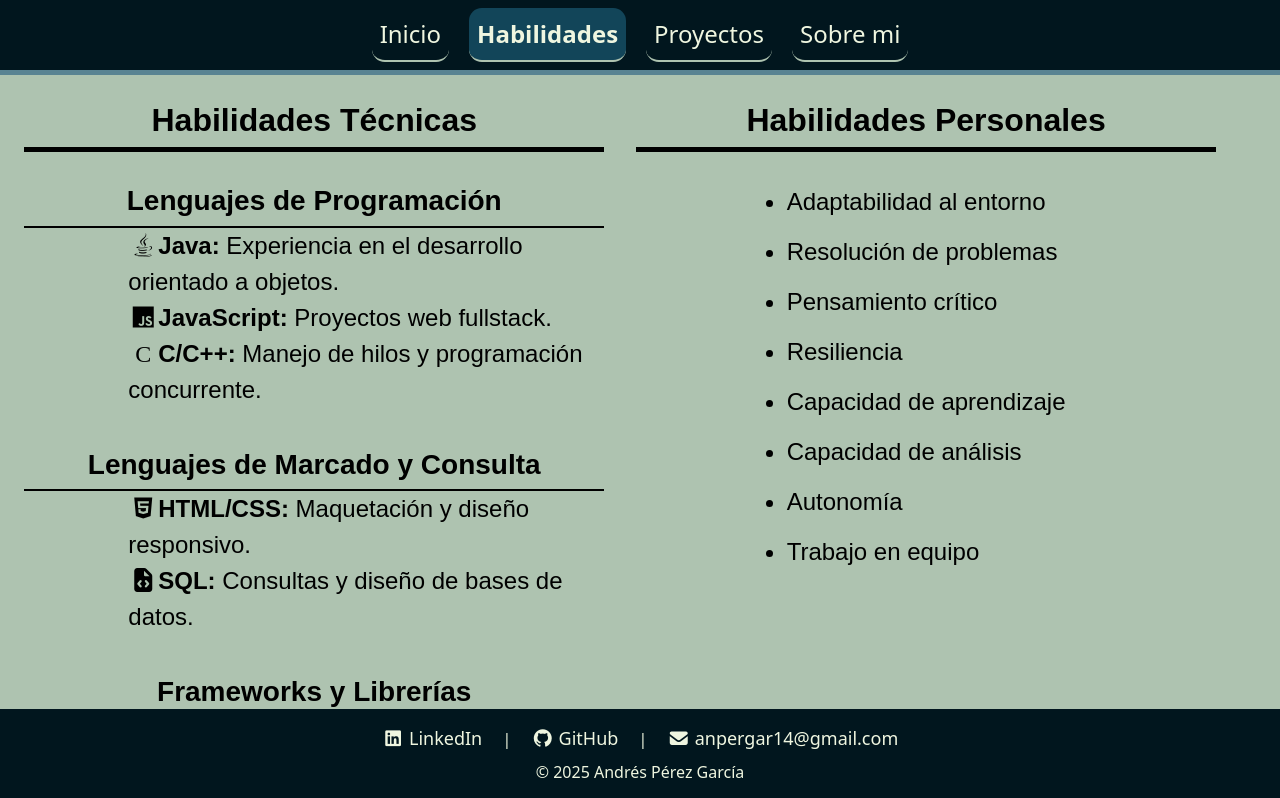
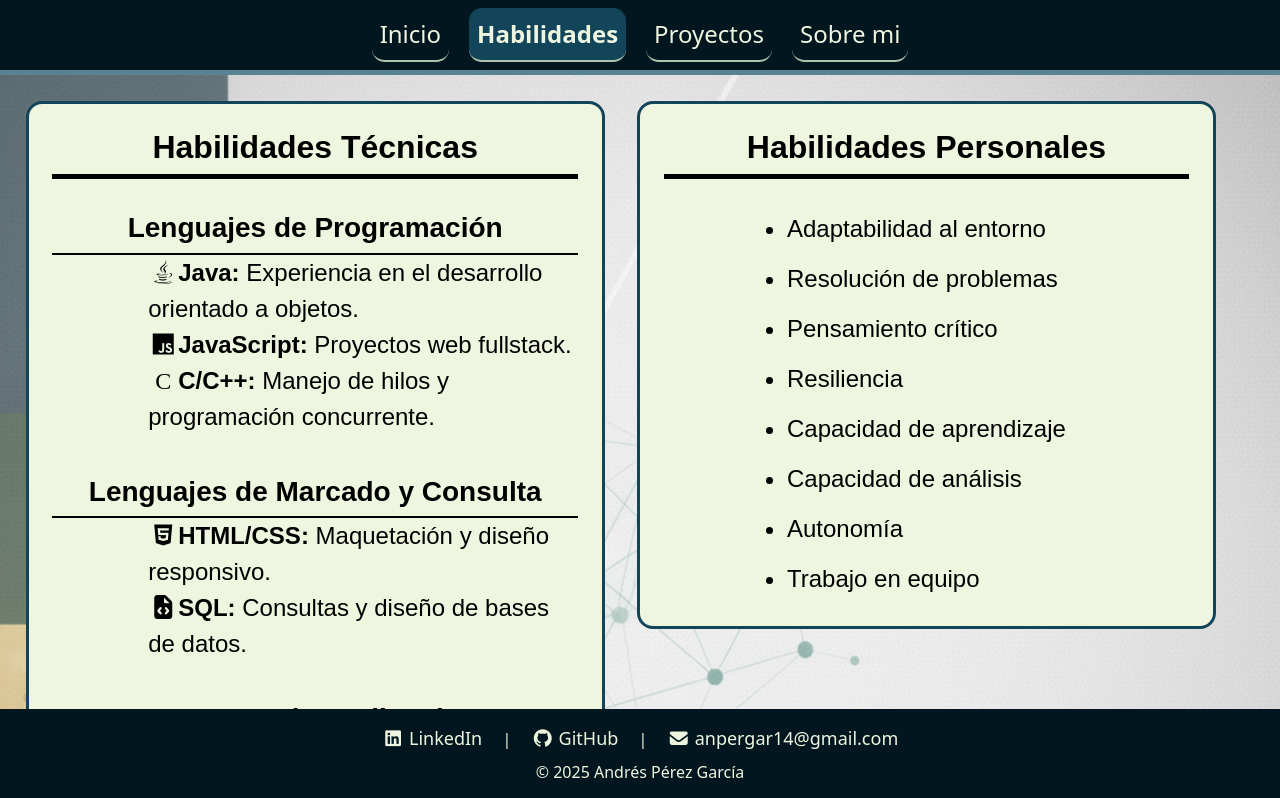
Before and after one commit to Andrespg14/Mi-Portfolio, a React (Create React App) app in the folder frontend/: page /habilidades in a window 1280 px wide. Shown: the top 798 px of the page. Built offline with nearby package versions, Linux system fonts and the light colour scheme; the HTML template or start-up script is replaced by a standard one.

Commit message:
feat: cambios esteticos

```diff
--- a/frontend/src/App.css
+++ b/frontend/src/App.css
@@ -5,4 +5,8 @@
   display: flex;
   flex-direction: column;
   justify-content: space-between;
+  background-image: url('../public/Gemini_Generated_Image_8u7jn88u7jn88u7j.png');
+  background-size: cover;
+  background-position: center;
+  background-repeat: no-repeat;
 }
--- a/frontend/src/index.css
+++ b/frontend/src/index.css
@@ -5,10 +5,14 @@ body {
     sans-serif;
   -webkit-font-smoothing: antialiased;
   -moz-osx-font-smoothing: grayscale;
-  background-color: #eff6e0 !important;
+  height: 100%;
 }
 
 code {
   font-family: source-code-pro, Menlo, Monaco, Consolas, 'Courier New',
     monospace;
 }
+
+html, #root {
+  height: 100%;
+}
--- a/frontend/src/pages/Habilidades.css
+++ b/frontend/src/pages/Habilidades.css
@@ -7,6 +7,8 @@
   gap: 2rem;
   padding-right: 5%;
   padding-top: 2%;
+  padding-bottom: 5%;
+  padding-left: 2%;
 }
 
 .softskills {
@@ -16,6 +18,13 @@
   align-items: center;
   justify-content: center;
   gap: 1.5rem;
+  padding-top: 1.5rem;
+  padding-left: 2%;
+  padding-right: 2%;
+  background-color: #eff6e0;
+  border-radius: 1rem;
+  border-color: #124559;
+  border-style: solid;
 }
 
 .softskills .softskills-list {
@@ -32,6 +41,12 @@
   flex-direction: column;
   gap: 1.5rem;
   padding-left: 2%;
+  padding-right: 2%;
+  padding-top: 1.5rem;
+  background-color: #eff6e0;
+  border-radius: 1rem;
+  border-color: #124559;
+  border-style: solid;
 }
 
 .hardskills .hardskill-category {
--- a/frontend/src/pages/Inicio.js
+++ b/frontend/src/pages/Inicio.js
@@ -3,9 +3,6 @@ import './inicio.css';
 import { Button } from 'react-bootstrap';
 
 export default function Inicio() {
-    // TODO: PONER LINKS A GITHUB Y LINKEDIN
-    // TODO: BOTON VER PROYECTOS O DESCARGAR CV
-
     return (
         <div className="inicio-container">
             <div className="inicio-foto">
--- a/frontend/src/pages/Proyectos.css
+++ b/frontend/src/pages/Proyectos.css
@@ -11,5 +11,24 @@
 }
 
 .div-proyectos-padre .container-proyectos .card{
-  border: 2px solid black;
+  border: 4px solid #124559;
+  border-radius: 15px;
+  box-shadow: 5px 5px 15px rgba(0, 0, 0, 0.3);
+  background-color: #eff6e0;
 }
+
+.div-proyectos-padre .container-proyectos .card .card-body{
+  display: flex;
+  flex-direction: column;
+}
+
+.div-proyectos-padre .container-proyectos .card .card-body .card-buttons{
+  margin-top: auto;
+  text-align: center;
+}
+
+.div-proyectos-padre .container-proyectos .card .btn-primary{
+  background-color: #124559;
+  border: none;
+  display: block;
+}
--- a/frontend/src/pages/Proyectos.js
+++ b/frontend/src/pages/Proyectos.js
@@ -15,7 +15,9 @@ export default function Proyectos() {
                         de propiedades de seguridad utilizando PRISM Modelchecker.</li>
                         <li><b>Nota:</b> 8,5/10.</li>
                     </ul>
-                    <a href="https://drive.google.com/drive/folders/1EpmA2eTTy5kJrsd15vz_PDLhxXawRfYV?usp=sharing" className="btn btn-primary">Más información</a>
+                    <div className="card-buttons">
+                        <a href="https://drive.google.com/drive/folders/1EpmA2eTTy5kJrsd15vz_PDLhxXawRfYV?usp=sharing" className="btn btn-primary">Más información</a>
+                    </div>
                 </div>
             </div>
             <div className="card" style={{"width": "40rem"}}>
@@ -27,7 +29,10 @@ export default function Proyectos() {
                         Incluye autenticación de usuarios, gestión de productos y sistema de pujas en tiempo real.</li>
                         <li><b>Funcionalidades adicionales:</b> Integración de pagos con Paypal, gestión de acceso median OAuth2.0 y un sistema de cuentas de Google. Integración de Google Maps. Carga y almacenamiento de imágenes mediante Cloudinary.</li>
                     </ul>
-                    <a href="https://github.com/victoriaemc/ElRastro" className="btn btn-primary">Enlace al repositorio</a>
+                    <div className="card-buttons">
+                        <a href="https://github.com/victoriaemc/ElRastro" className="btn btn-primary">Enlace al repositorio</a>
+                    </div>
+
                 </div>
             </div>
 
--- a/frontend/src/pages/inicio.css
+++ b/frontend/src/pages/inicio.css
@@ -21,7 +21,7 @@
   object-fit: cover;
   border: 4px solid transparent;
   border-radius: 5%;
-  box-shadow: 0 2px 100px #eff6e0;
+
 }
 
 .inicio-textos {
```
Also changed, not shown: frontend/public/Gemini_Generated_Image_8u7jn88u7jn88u7j.png (added).
